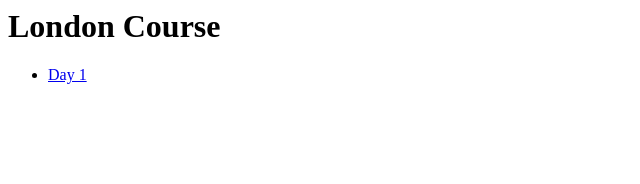
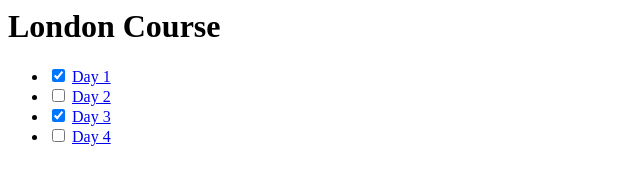
Before and after one commit to SpaceAstro2/london-course, a plain HTML site: page index.html in a window 1280 px wide. Shown: the whole page, without its empty margins (0-640 px from the left). Drawn offline with Linux system fonts and the light colour scheme.

Commit message:
Add some days

```diff
--- a/index.html
+++ b/index.html
@@ -4,10 +4,21 @@
     </head>
     <body>
         <h1>London Course</h1>
-        <ul>
-            <li>
-                <a href="day1/index.html">Day 1</a>
-            </li>
-        </ul>
+        <form>
+            <ul>
+                <li>
+                    <input type="checkbox" checked /> <a href="day1/index.html">Day 1</a>
+                </li>
+                <li>
+                    <input type="checkbox" /> <a href="day2/index.html">Day 2</a>
+                </li>
+                <li>
+                    <input type="checkbox" checked /> <a href="day3/index.html">Day 3</a>
+                </li>
+                <li>
+                    <input type="checkbox" /> <a href="day4/index.html">Day 4</a>
+                </li>
+            </ul>
+        </form>
     </body>
 </html>
```
Also changed, not shown: day2/index.html (added, +20 -0 lines), day4/index.html (added, +16 -0 lines), day4/bk2-ch1-jex1.html (added).
